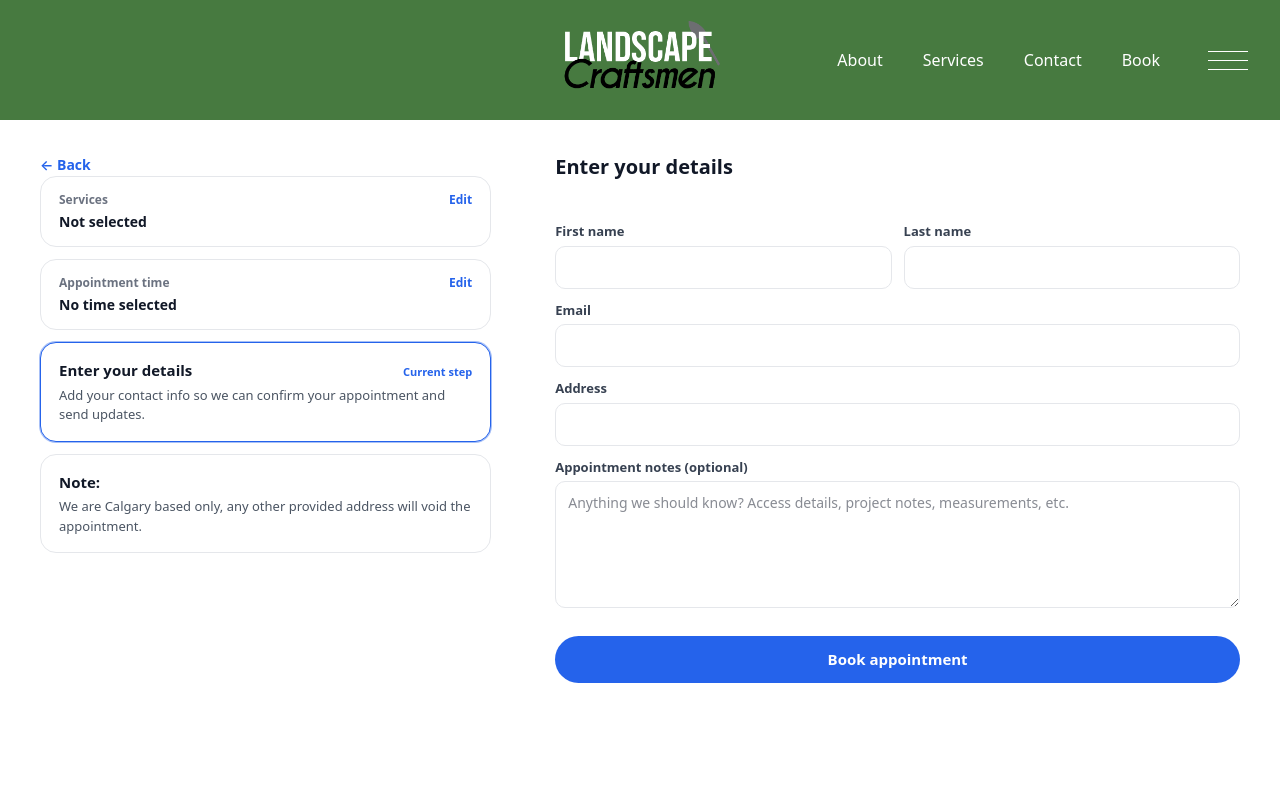
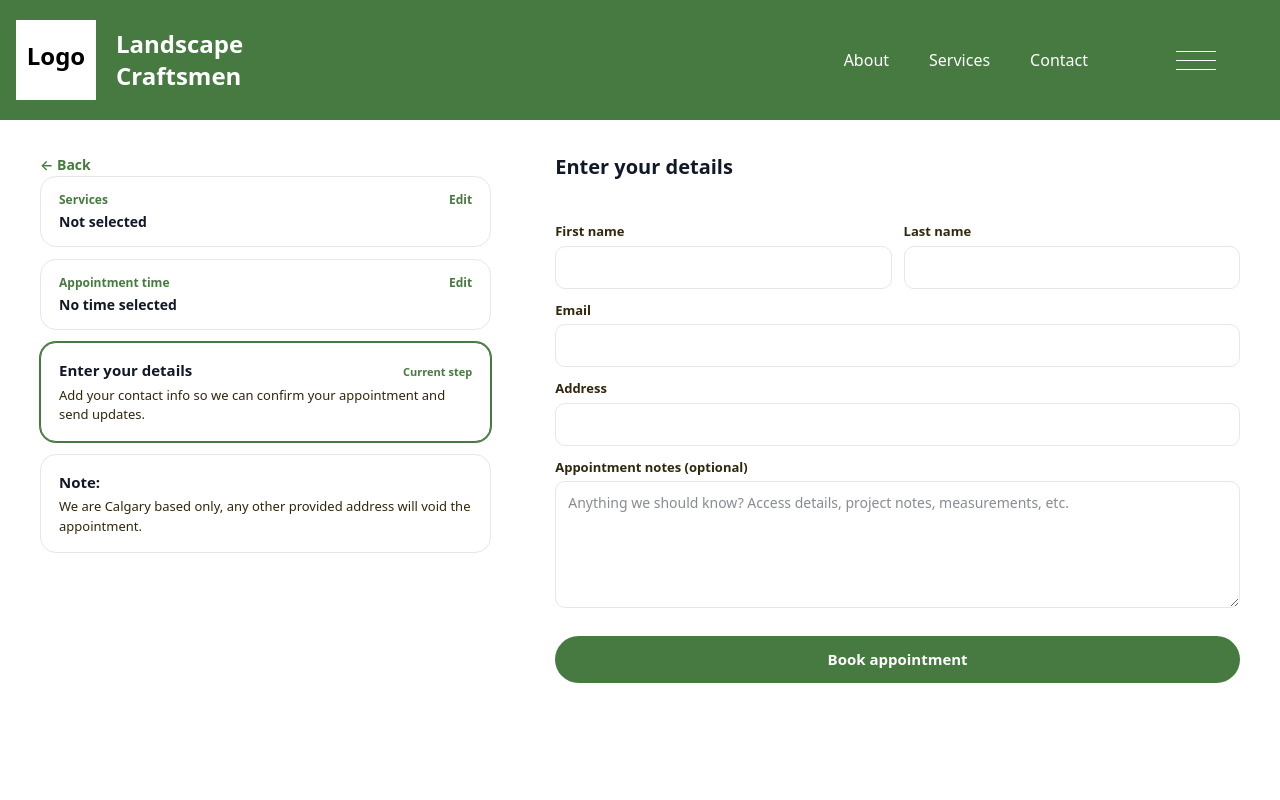
Before and after one commit to Syntactix31/capstone-proj, a Next.js app: page /book/details in a window 1280 px wide. Shown: the top 800 px of the page. Built offline with nearby package versions, Linux system fonts and the light colour scheme.

Commit message:
Fixed color scheme issues on book pages

```diff
--- a/src/app/book/confirm/page.js
+++ b/src/app/book/confirm/page.js
@@ -1,5 +1,6 @@
 import Link from "next/link";
 import NavBar from "../../components/Navbar";
+import Footer from "../../components/Footer";
 
 const SERVICE_OPTIONS = [
   { id: "fence", name: "Fence Installation", duration: "1-2 days" },
@@ -75,6 +76,7 @@ export default function ConfirmPage({ searchParams }) {
           </div>
         </section>
       </main>
+      <Footer />
     </div>
   );
 }
--- a/src/app/book/details/page.js
+++ b/src/app/book/details/page.js
@@ -1,5 +1,6 @@
 import Link from "next/link";
 import NavBar from "../../components/Navbar.js";
+import Footer from "../../components/Footer.js";
 
 const SERVICE_OPTIONS = [
   { id: "fence", name: "Fence Installation", duration: "1-2 days" },
@@ -192,6 +193,7 @@ export default function DetailsPage({ searchParams }) {
           </section>
         </main>
       </div>
+      <Footer />
     </div>
   );
 }
--- a/src/app/book/time/page.js
+++ b/src/app/book/time/page.js
@@ -3,6 +3,7 @@
 import { useState, useMemo, Suspense } from "react";
 import { useSearchParams, useRouter } from "next/navigation";
 import NavBar from "../../components/Navbar";
+import Footer from "../../components/Footer";
 
 const SERVICE_OPTIONS = [
   {
@@ -219,6 +220,7 @@ function BookPageInner() {
           </section>
         </main>
       </div>
+      <Footer />
     </div>
   );
 }
--- a/src/app/components/DropDownMenu.js
+++ b/src/app/components/DropDownMenu.js
@@ -16,7 +16,7 @@ export default function DropDownMenu ({ onClose, isAnimatingOut }) {
 
         <Link href="/projects" onClick={onClose}>Projects</Link>
         <Link href="/quote" onClick={onClose}>Get A Quote</Link>
-        <Link href="/appointments" onClick={onClose}>Book An Appointment</Link>
+        <Link href="/book" onClick={onClose}>Book An Appointment</Link>
         <Link href="/admin" onClick={onClose}>Admin</Link>
         <Link href="/login" onClick={onClose}>Login</Link>
 
--- a/src/app/components/Navbar.js
+++ b/src/app/components/Navbar.js
@@ -62,51 +62,65 @@ export default function NavBar () {
             onClick={closeMenu}
           />
         )}
-          <nav className="bg-[#477a40] h-30 w-full px-6 flex items-center">
-            <div className="grid w-full grid-cols-3 items-center">
-              <div />
+          <nav className="bg-[#477a40] h-30 w-full p-4 flex text-white items-center justify-between">
 
-              {/*Image*/}
-              <div className="justify-self-center">
-                <Link href="/" className="block">
-                  <div className="w-40 h-20 flex items-center justify-center">
-                    <Image
-                      src="/icons/logo0.png"
-                      alt="Company logo"
-                      width={400}
-                      height={400}
-                      className="object-contain"
-                      priority
-                    />
-                  </div>
+            <div className="flex gap-5 items-center">
+
+              {/* Theo replace this with logo */}
+              <Link href="/">
+                <div className="w-20 bg-white h-20 text-black font-bold text-2xl text-center pt-5">Logo</div>
               </Link>
+
+              <Link href="/">
+                <h1 className="text-2xl font-bold flex flex-col">
+                  <span>Landscape</span>
+                  <span>Craftsmen</span>
+                </h1>
+              </Link>
+
             </div>
 
-              {/* Nav buttons and ham menu*/}
-              <div className="justify-self-end flex items-center gap-10">
-                <ul className="hidden lg:flex gap-10 font-medium text-white">
+            {/* Prefer the thinner font on static nav items (semibold should be used) */}
+            <div className="flex justify-center items-center lg:gap-20 md:mr-10 lg:mr-10">
+              <ul className="hidden lg:flex gap-10 ml-20 font-medium">
                 <li><Link href="/about" className="hover:opacity-60">About</Link></li>
                 <li><Link href="/services" className="hover:opacity-60">Services</Link></li>
                 <li><Link href="/contact" className="hover:opacity-60">Contact</Link></li>
-                  <li><Link href="/book" className="hover:opacity-60">Book</Link></li>
               </ul>
 
-                <div
-                  className="p-2 hover:opacity-50 hover:cursor-pointer flex flex-col gap-2"
-                  onClick={handleNavClick}
-                >
-                  <hr className="w-10 border-white" />
-                  <hr className="w-10 border-white" />
-                  <hr className="w-10 border-white" />
+              <div className="relative z-10 p-2 hover:opacity-50 hover:cursor-pointer flex flex-col gap-2" onClick={handleNavClick}>
+                <hr className="w-10 border-white"/>
+                <hr className="w-10 border-white"/>
+                <hr className="w-10 border-white"/>
               </div>
             </div>
-            </div>
+
+
           </nav>
-
 
           {/* NOTE: Cant render here! */}
           {(navClicked || isAnimatingOut) && (<DropDownMenu onClose={closeMenu} isAnimatingOut={isAnimatingOut} />) }
       </>
 
   );
+
 }
+
+
+
+// Theo's Logo
+
+              // <div className="justify-self-center">
+              //   <Link href="/" className="block">
+              //     <div className="w-40 h-20 flex items-center justify-center">
+              //       <Image
+              //         src="/icons/logo0.png"
+              //         alt="Company logo"
+              //         width={400}
+              //         height={400}
+              //         className="object-contain"
+              //         priority
+              //       />
+              //     </div>
+              //   </Link>
+              // </div>
--- a/src/app/globals.css
+++ b/src/app/globals.css
@@ -630,8 +630,8 @@ body {
 }
 
 .booking-tab--active {
-  color: #2563eb;
-  border-bottom: 2px solid #2563eb;
+  color: #477A40;
+  border-bottom: 2px solid #477A40;
 }
 
 /* SERVICES LIST */
@@ -653,7 +653,7 @@ body {
   border: 1px solid #e5e7eb;
   background-color: #ffffff;
   padding: 18px 22px;
-  box-shadow: 0 1px 3px rgba(15, 23, 42, 0.04);
+  box-shadow: 0 1px 3px #477A40;
   transition: box-shadow 0.15s ease, transform 0.12s ease,
     background-color 0.15s ease;
 }
@@ -661,7 +661,7 @@ body {
 .service-card:hover {
   background-color: #fafafa;
   transform: translateY(-1px);
-  box-shadow: 0 4px 16px rgba(15, 23, 42, 0.08);
+  box-shadow: 0 4px 16px #477A40;
 }
 
 /* inner flex*/
@@ -686,19 +686,19 @@ body {
 .service-card-description {
   margin: 0 0 8px 0;
   font-size: 14px;
-  color: #4b5563;
+  color: #31270C;
 }
 
 .service-card-meta {
   margin: 0;
   font-size: 13px;
-  color: #6b7280;
+  color: #31270C;
 }
 
 /* chevron arrow */
 .service-card-chevron {
   font-size: 20px;
-  color: #9ca3af;
+  color: #477A40;
 }
 
 /* smaller screens */
@@ -729,7 +729,7 @@ body {
   .select-a-service {
       border: none;
       background: none;
-      color: #2563eb;
+      color: #31270C;
       font-size: 14px;
       font-weight: 600;
       padding: 4px 0;
@@ -757,7 +757,7 @@ body {
 .back-button {
   border: none;
   background: none;
-  color: #2563eb;
+  color: #477A40;
   font-size: 14px;
   font-weight: 600;
   cursor: pointer;
@@ -778,8 +778,8 @@ body {
 }
 
 .step-card--active {
-  border-color: #2563eb;
-  box-shadow: 0 0 0 1px rgba(37, 99, 235, 0.4);
+  border-color: #477A40;
+  box-shadow: 0 0 0 1px #477A40;
 }
 
 .step-card-title {
@@ -791,12 +791,12 @@ body {
 .step-card-text {
   margin: 0;
   font-size: 13px;
-  color: #4b5563;
+  color: #31270C;
 }
 
 .step-card-sub {
   font-size: 12px;
-  color: #6b7280;
+  color: #477A40;
 }
 
 .step-card-header {
@@ -808,7 +808,7 @@ body {
 .step-card-status {
   font-size: 11px;
   font-weight: 600;
-  color: #2563eb;
+  color: #477A40;
 }
 
 /* RIGHT COLUMN */
@@ -842,7 +842,7 @@ body {
 
 .calendar-sub {
   font-size: 13px;
-  color: #6b7280;
+  color: #477A40;
 }
 
 /* grid: 7 columns for days of week */
@@ -857,7 +857,7 @@ body {
   font-size: 11px;
   font-weight: bold;
   text-align: center;
-  color: #000000;
+  color: #31270C;
 }
 
 /* day buttons */
@@ -884,14 +884,14 @@ body {
 }
 
 .calendar-day--selected {
-  background-color: #2563eb;
-  border-color: #2563eb;
+  background-color: #477A40;
+  border-color: #477A40;
   color: #ffffff;
 }
 
 .calendar-day--selected:hover {
-  background-color: #2563eb;
-  border-color: #2563eb;
+  background-color: #477A40;
+  border-color: #477A40;
   color: #ffffff;
   transform: none;
 }
@@ -913,7 +913,7 @@ body {
 .times-sub {
   margin: 0 0 16px 0;
   font-size: 13px;
-  color: #6b7280;
+  color: #477A40;
 }
 
 .times-grid {
@@ -942,14 +942,14 @@ body {
 }
 
 .time-slot--selected {
-  background-color: #2563eb;
-  border-color: #2563eb;
+  background-color: #477A40;
+  border-color: #477A40;
   color: #ffffff;
 }
 
 .time-slot--selected:hover {
-  background-color: #2563eb;
-  border-color: #2563eb;
+  background-color: #477A40;
+  border-color: #477A40;
   color: #ffffff;
   transform: none;
 }
@@ -966,13 +966,13 @@ body {
   font-size: 14px;
   font-weight: 600;
   cursor: pointer;
-  background-color: #2563eb;
+  background-color: #477A40;
   color: #ffffff;
   transition: background-color 0.15s ease, transform 0.1s ease;
 }
 
 .times-confirm:hover {
-  background-color: #1d4ed8;
+  background-color: #477A40;
   transform: translateY(-1px);
 }
 
@@ -1018,7 +1018,7 @@ body {
   font-size: 13px;
   font-weight: 600;
   margin-bottom: 4px;
-  color: #374151;
+  color: #31270C;
 }
 
 .details-input {
@@ -1031,8 +1031,8 @@ body {
 
 .details-input:focus,
 .details-textarea:focus {
-  border-color: #2563eb;
-  box-shadow: 0 0 0 1px rgba(37, 99, 235, 0.3);
+  border-color: #477A40;
+  box-shadow: 0 0 0 1px #477A40;
 }
 
 .details-textarea {
@@ -1054,13 +1054,13 @@ body {
   font-size: 15px;
   font-weight: 600;
   cursor: pointer;
-  background-color: #2563eb;
+  background-color: #477A40;
   color: #ffffff;
   transition: background-color 0.15s ease, transform 0.1s ease;
 }
 
 .details-submit:hover {
-  background-color: #1d4ed8;
+  background-color: #477A40;
   transform: translateY(-1px);
 }
 
@@ -1081,7 +1081,7 @@ body {
 .summary-card-label {
   font-size: 12px;
   font-weight: 600;
-  color: #6b7280;
+  color: #477A40;
   margin-bottom: 2px;
 }
 
@@ -1094,7 +1094,7 @@ body {
 .summary-card-sub {
   margin-top: 2px;
   font-size: 13px;
-  color: #6b7280;
+  color: #477A40;
 }
 
 .summary-card-edit {
@@ -1102,12 +1102,12 @@ body {
   background: none;
   font-size: 12px;
   font-weight: 600;
-  color: #2563eb;
+  color: #477A40;
   cursor: pointer;
 }
 
 .summary-card-edit:disabled {
-  color: #9ca3af;
+  color: #477A40;
   cursor: default;
 }
 
@@ -1150,7 +1150,7 @@ body {
 
 .confirm-subtitle {
   font-size: 14px;
-  color: #6b7280;
+  color: #477A40;
   margin: 0 0 24px 0;
 }
 
@@ -1161,7 +1161,7 @@ body {
   padding: 24px 32px 28px 32px;
   max-width: 420px;
   width: 100%;
-  box-shadow: 0 10px 30px rgba(15, 23, 42, 0.08);
+  box-shadow: 0 10px 30px #477A40;
   display: flex;
   flex-direction: column;
   align-items: center;
@@ -1178,7 +1178,7 @@ body {
   justify-content: center;
   font-weight: 700;
   font-size: 20px;
-  color: #4b5563;
+  color: #477A40;
   margin-bottom: 8px;
 }
 
@@ -1188,7 +1188,7 @@ body {
 
 .confirm-with-label {
   font-size: 12px;
-  color: #6b7280;
+  color: #477A40;
 }
 
 .confirm-with-name {
@@ -1205,7 +1205,7 @@ body {
 
 .confirm-info {
   font-size: 13px;
-  color: #111827;
+  color: #31270C;
   text-align: center;
 }
 
@@ -1215,14 +1215,14 @@ body {
 
 .confirm-time {
   margin-top: 2px;
-  color: #4b5563;
+  color: #477A40;
 }
 
 .confirm-service {
   margin-top: 10px;
   font-size: 14px;
   font-weight: 500;
-  color: #111827;
+  color: #31270C;
 }
 
 .confirm-actions {
@@ -1241,13 +1241,13 @@ body {
   font-size: 14px;
   font-weight: 600;
   cursor: pointer;
-  background-color: #2563eb;
+  background-color: #31270C;
   color: #ffffff;
   transition: background-color 0.15s ease, transform 0.1s ease;
 }
 
 .confirm-primary:hover {
-  background-color: #1d4ed8;
+  background-color: #31270C;
   transform: translateY(-1px);
 }
 
@@ -1260,7 +1260,7 @@ body {
   font-weight: 500;
   cursor: pointer;
   background-color: #f9fafb;
-  color: #374151;
+  color: #31270C;
   transition: background-color 0.15s ease, transform 0.1s ease;
 }
 
--- a/src/app/services/page.js
+++ b/src/app/services/page.js
@@ -20,7 +20,7 @@ export default function Services() {
       slug: "deck-railing",
       title: "Deck & railing",
       description:
-        "Custom decks built for comfort and longevity, paired with sturdy railings that meet code and match your home’s style.",
+        "Custom decks built for comfort and longevity, paired with sturdy railings that meet code and match your home's style.",
     },
     {
       slug: "pergola",
@@ -52,7 +52,7 @@ export default function Services() {
   };
 
   return (
-    <div className={`overflow-hidden bg-white ${selectedSlug ? "pb-28" : ""}`}>
+    <div className={`overflow-hidden bg-white`}>
       <header className="flex w-full bg-white">
         <NavBar />
       </header>
@@ -112,6 +112,7 @@ export default function Services() {
           </div>
         </div>
 
+
         {/* FOOTER */}
         <div className="mt-14">
           <Footer />
```
Lines whose indentation alone changed are shown as unchanged.
